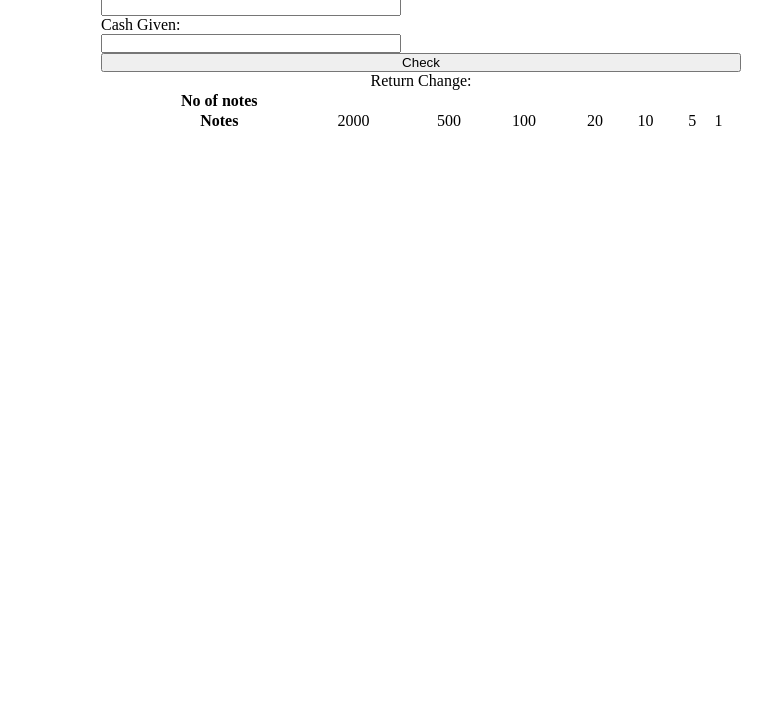
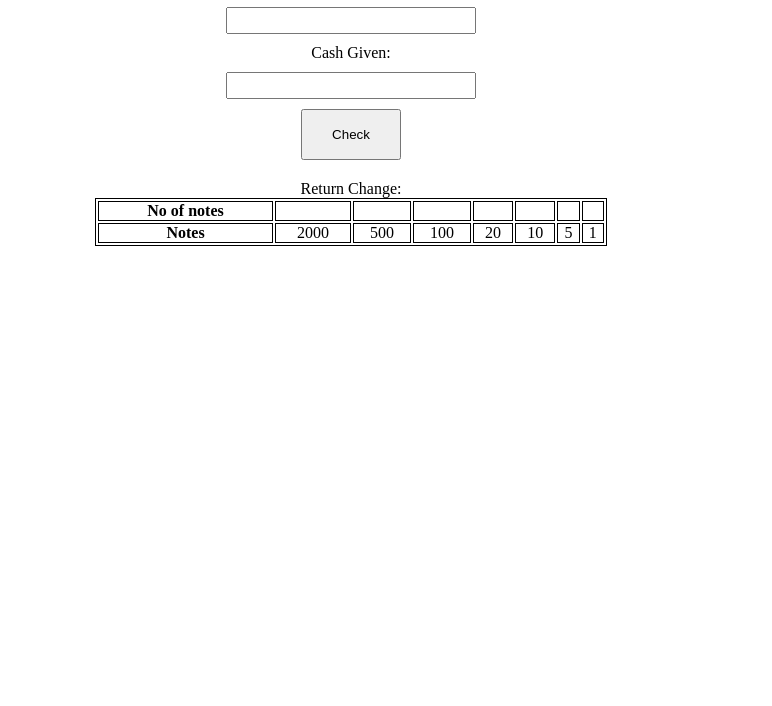
Before and after one commit to gadgetfather/markTen-Cash-register, a plain HTML site: page index.html in a window 1280 px wide. Shown: the part 94-800 px from the top of the page, without its empty margins (289-1061 px from the left). Drawn offline with Linux system fonts and the light colour scheme.

Commit message:
Update style.css
brought into the center

```diff
--- a/style.css
+++ b/style.css
@@ -7,15 +7,29 @@
 .container{
     display: flex;
     flex-direction: column;
-    width: 50vw;
+    max-width: 50vw;
+    margin: auto;
+    align-items: center;
 }
 
-body{
-    max-width: 500px;
-    margin: auto;
-    min-height: 100vh;
+input{
+    width: 250px;
+    padding: 4px;
+    margin-top: 10px;
+    margin-bottom: 10px;
+}
+button{
+    width: 100px;
+    padding: 1rem;
+    margin-bottom: 20px;
+}
+table,th,td{
+    border: 1px solid black;
 
 }
-input{
-    width: 300px;
+td{
+    text-align: center
 }
+table{
+    width: 80%;
+}
```
